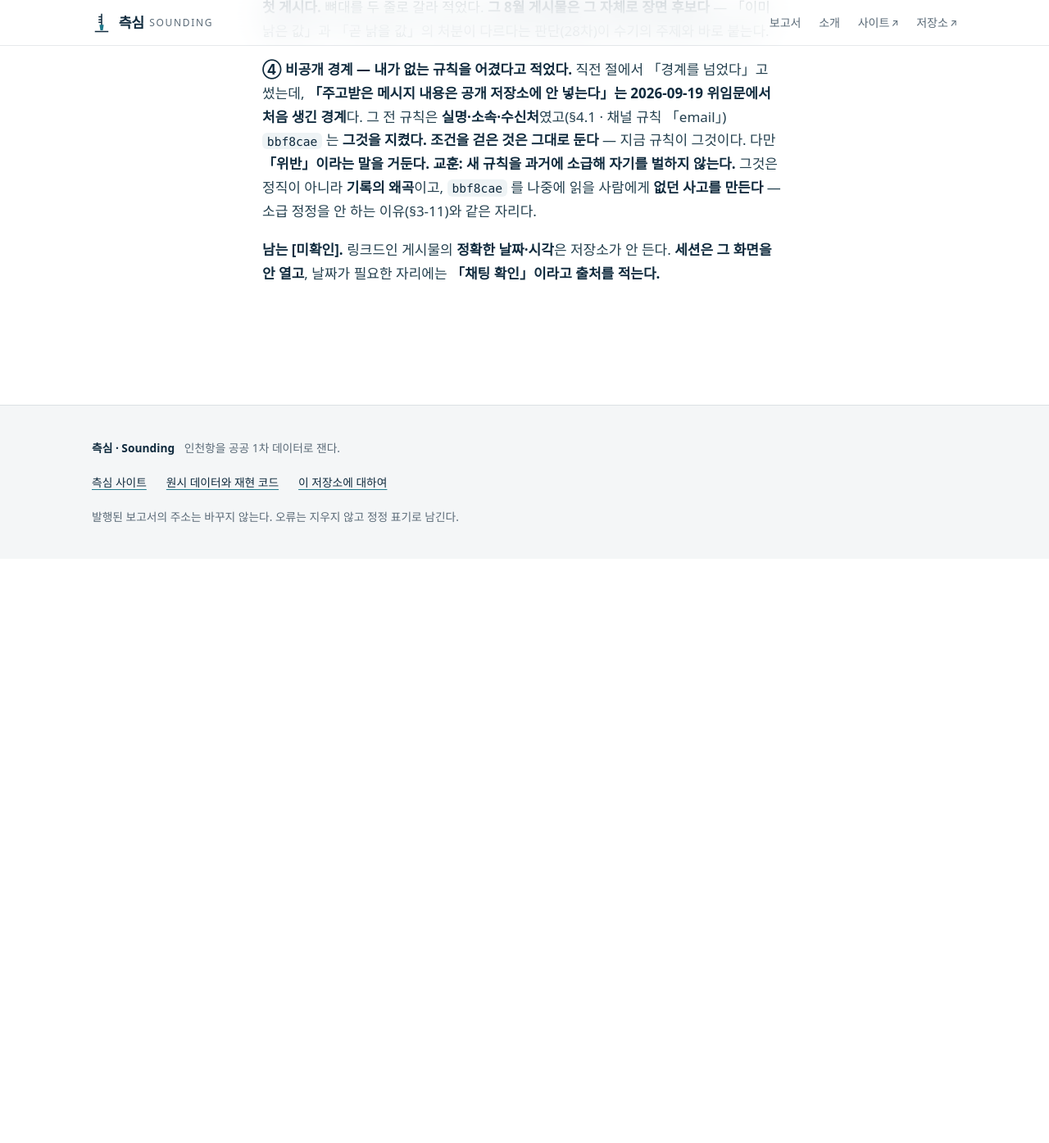
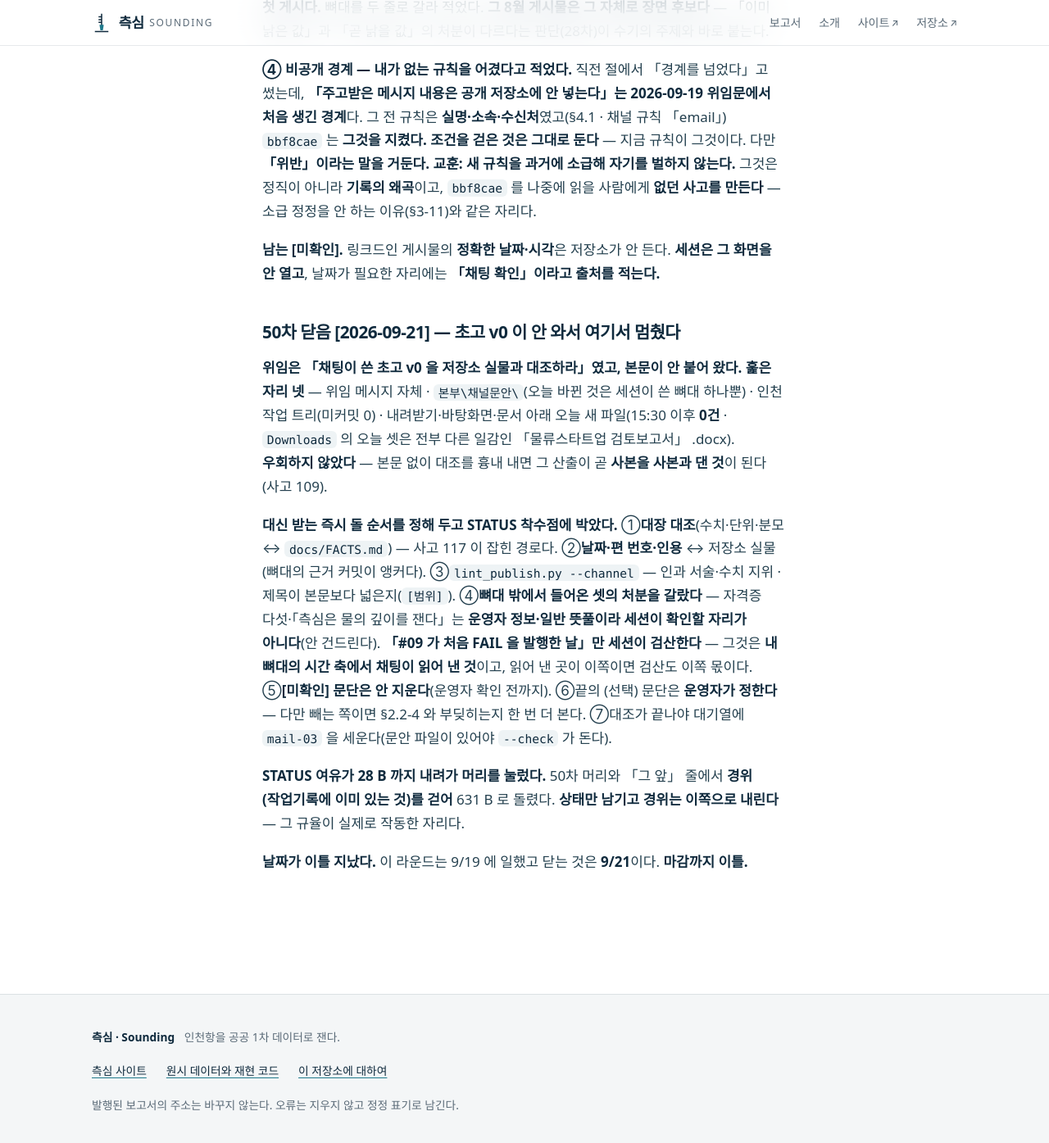
Before and after one commit to jisangj03-dev/incheon-port-analysis, a Jekyll site: the page built from docs/작업기록.md, in a window 1280 px wide and 1400 px high, scrolled down 140188 px. Shown: the top 1395 px of the window at 82% size. Built offline with Jekyll 4.4.1, drawn with Linux system fonts in a browser that asks for light colours; some web fonts are replaced; our own code applies the rules of GitHub Pages for plain Markdown files; before the commit the page ends 140870 px from its top, so only the background shows below that.

Commit message:
docs(50차 닫음): 초고 v0 이 안 와서 멈췄다 — 받는 즉시 돌 순서를 박았다
위임은 초고 v0 대조였는데 본문이 안 붙어 왔다. 네 자리를 훑어도 없다(위임
메시지·본부 채널문안·작업 트리·오늘 새 파일 0건). 본문 없이 대조를 흉내
내면 그 산출이 곧 사본을 사본과 댄 것이 된다(사고 109) — 우회 안 했다.

받는 즉시 돌 순서를 STATUS 착수점에 박았다. 뼈대 밖에서 들어온 셋은 처분을
갈랐다 — 자격증·「측심」 뜻풀이는 운영자 정보라 안 건드리고, 「#09 가 처음
FAIL 을 발행한 날」만 세션이 검산한다(내 뼈대에서 읽어 낸 것이므로).

STATUS 여유가 28 B 까지 내려가 머리에서 경위를 걷어 631 B 로 돌렸다.

Co-Authored-By: Claude Opus 5 <noreply@anthropic.com>
Claude-Session: https://claude.ai/code/session_018AxNj6Q2b4Kzcv66NcopWr

```diff
--- a/docs/작업기록.md
+++ b/docs/작업기록.md
@@ -3296,3 +3296,24 @@ mail-02 의 기고 전속 조건(원문 게재 요구 여부)은 mail-01 때와
 **교훈: 새 규칙을 과거에 소급해 자기를 벌하지 않는다.** 그것은 정직이 아니라 **기록의 왜곡**이고, `bbf8cae` 를 나중에 읽을 사람에게 **없던 사고를 만든다** — 소급 정정을 안 하는 이유(§3-11)와 같은 자리다.
 
 **남는 [미확인].** 링크드인 게시물의 **정확한 날짜·시각**은 저장소가 안 든다. **세션은 그 화면을 안 열고**, 날짜가 필요한 자리에는 **「채팅 확인」이라고 출처를 적는다.**
+
+### 50차 닫음 [2026-09-21] — 초고 v0 이 안 와서 여기서 멈췄다
+
+**위임은 「채팅이 쓴 초고 v0 을 저장소 실물과 대조하라」였고, 본문이 안 붙어 왔다.**
+**훑은 자리 넷** — 위임 메시지 자체 · `본부\채널문안\`(오늘 바뀐 것은 세션이 쓴 뼈대 하나뿐) ·
+인천 작업 트리(미커밋 0) · 내려받기·바탕화면·문서 아래 오늘 새 파일(15:30 이후 **0건** · `Downloads` 의 오늘 셋은 전부 다른 일감인 「물류스타트업 검토보고서」 .docx).
+**우회하지 않았다** — 본문 없이 대조를 흉내 내면 그 산출이 곧 **사본을 사본과 댄 것**이 된다(사고 109).
+
+**대신 받는 즉시 돌 순서를 정해 두고 STATUS 착수점에 박았다.**
+①**대장 대조**(수치·단위·분모 ↔ `docs/FACTS.md`) — 사고 117 이 잡힌 경로다.
+②**날짜·편 번호·인용** ↔ 저장소 실물(뼈대의 근거 커밋이 앵커다).
+③`lint_publish.py --channel` — 인과 서술·수치 지위 · 제목이 본문보다 넓은지(`[범위]`).
+④**뼈대 밖에서 들어온 셋의 처분을 갈랐다** — 자격증 다섯·「측심은 물의 깊이를 잰다」는 **운영자 정보·일반 뜻풀이라 세션이 확인할 자리가 아니다**(안 건드린다).
+**「#09 가 처음 FAIL 을 발행한 날」만 세션이 검산한다** — 그것은 **내 뼈대의 시간 축에서 채팅이 읽어 낸 것**이고, 읽어 낸 곳이 이쪽이면 검산도 이쪽 몫이다.
+⑤**[미확인] 문단은 안 지운다**(운영자 확인 전까지). ⑥끝의 (선택) 문단은 **운영자가 정한다** — 다만 빼는 쪽이면 §2.2-4 와 부딪히는지 한 번 더 본다.
+⑦대조가 끝나야 대기열에 `mail-03` 을 세운다(문안 파일이 있어야 `--check` 가 돈다).
+
+**STATUS 여유가 28 B 까지 내려가 머리를 눌렀다.** 50차 머리와 「그 앞」 줄에서 **경위(작업기록에 이미 있는 것)를 걷어** 631 B 로 돌렸다.
+**상태만 남기고 경위는 이쪽으로 내린다** — 그 규율이 실제로 작동한 자리다.
+
+**날짜가 이틀 지났다.** 이 라운드는 9/19 에 일했고 닫는 것은 **9/21**이다. **마감까지 이틀.**
```
Also changed, not shown: docs/STATUS.md (+5 -2 lines).
